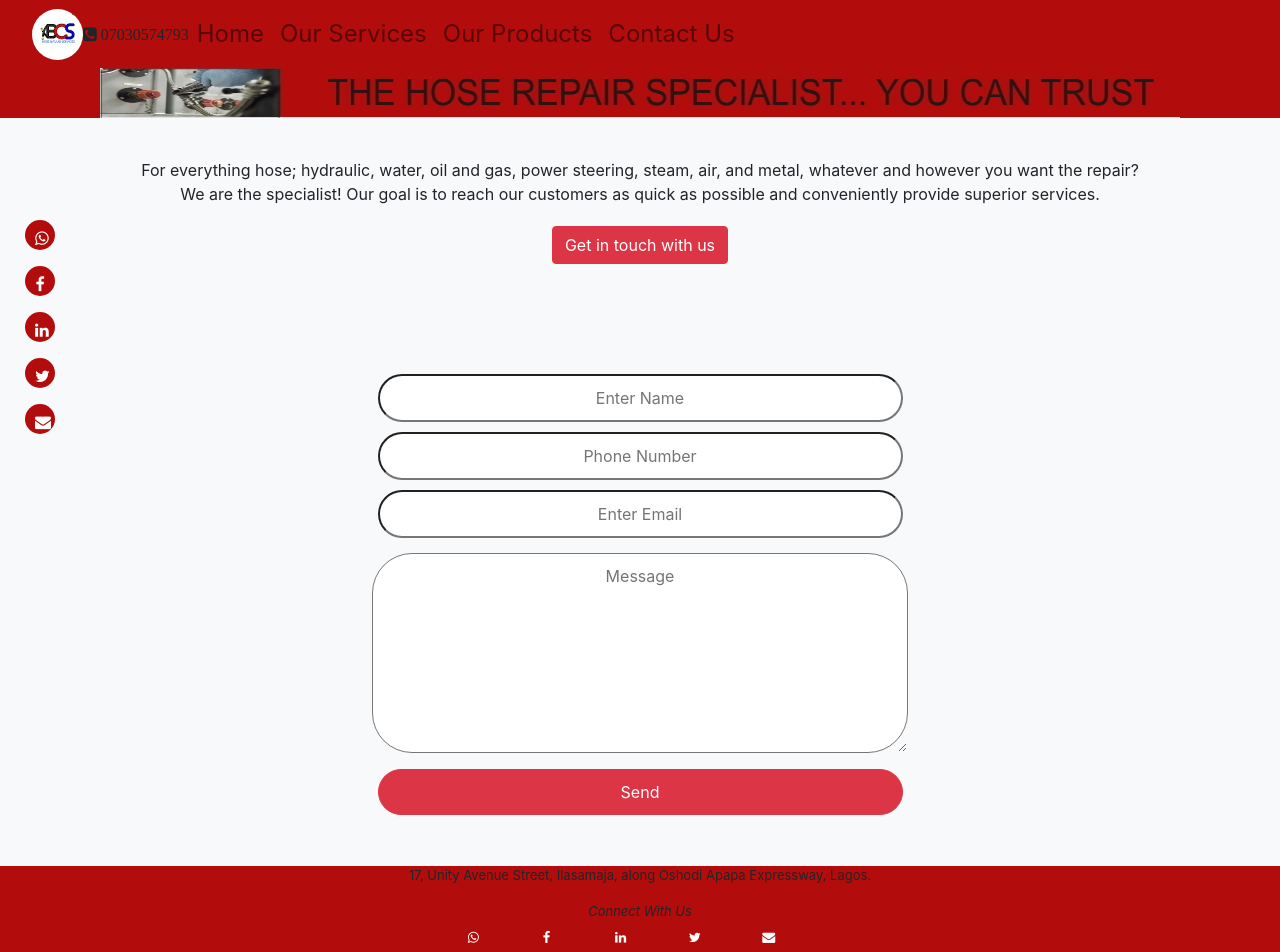
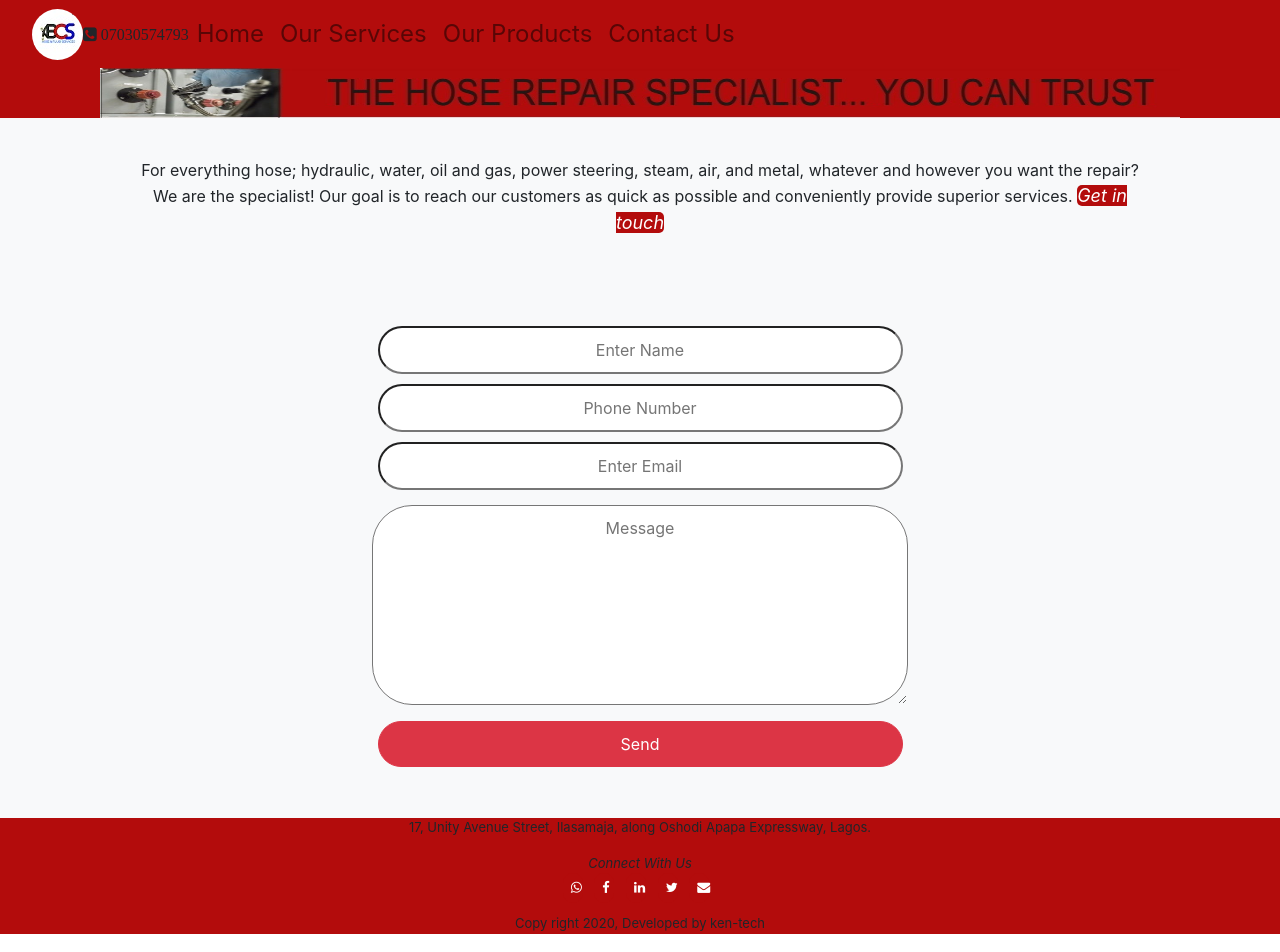
Before and after one commit to kegoba/bcshoseservice, a React (Create React App) app: page /contact in a window 1280 px wide. Shown: the top 952 px of the page. Built offline with nearby package versions, Linux system fonts and the light colour scheme.

Commit message:
social-media link remove from app.js file

```diff
--- a/src/App.css
+++ b/src/App.css
@@ -46,10 +46,22 @@ form{
   padding: 40px;
 
 }
+.contact-us-btn{
+  background:rgb(179, 12, 12);
+    color: #fff;
+    height: 50px;
+    width: 50px;
+    border-radius: 5px;
+    font-size: large;
+
+
+
+}
 
 
 .footer, nav, .menu{
   background :rgb(179, 12, 12);
+
 }
 
 
@@ -168,9 +180,9 @@ img{
 }
 
 .fa1{
-  padding: 10px;
-  margin-right: 40px;
-  width: 30px;
+  padding: 8px;
+  margin-right: 8px;
+  width: 20px;
   height: 30px;
   background: rgb(179, 12, 12);
   border-radius: 15px;
--- a/src/App.js
+++ b/src/App.js
@@ -15,10 +15,6 @@ function App() {
        <Menu/>
 
      </div>
-      <div className="media-handle">
-        <SocialMedia/>
-      </div>
-
 
       <div className='footer'>
         <Footer />
--- a/src/components/home/Contact.js
+++ b/src/components/home/Contact.js
@@ -110,7 +110,7 @@ class Contact extends Component {
                         We are the specialist!
 
                         Our goal is to reach our customers as quick as possible and conveniently provide
-                         superior services. <b className="btn btn-danger"> Get in touch with us</b>
+                         superior services. <i className="contact-us-btn"> Get in touch </i>
                      </p>
 
                     </div>
```
